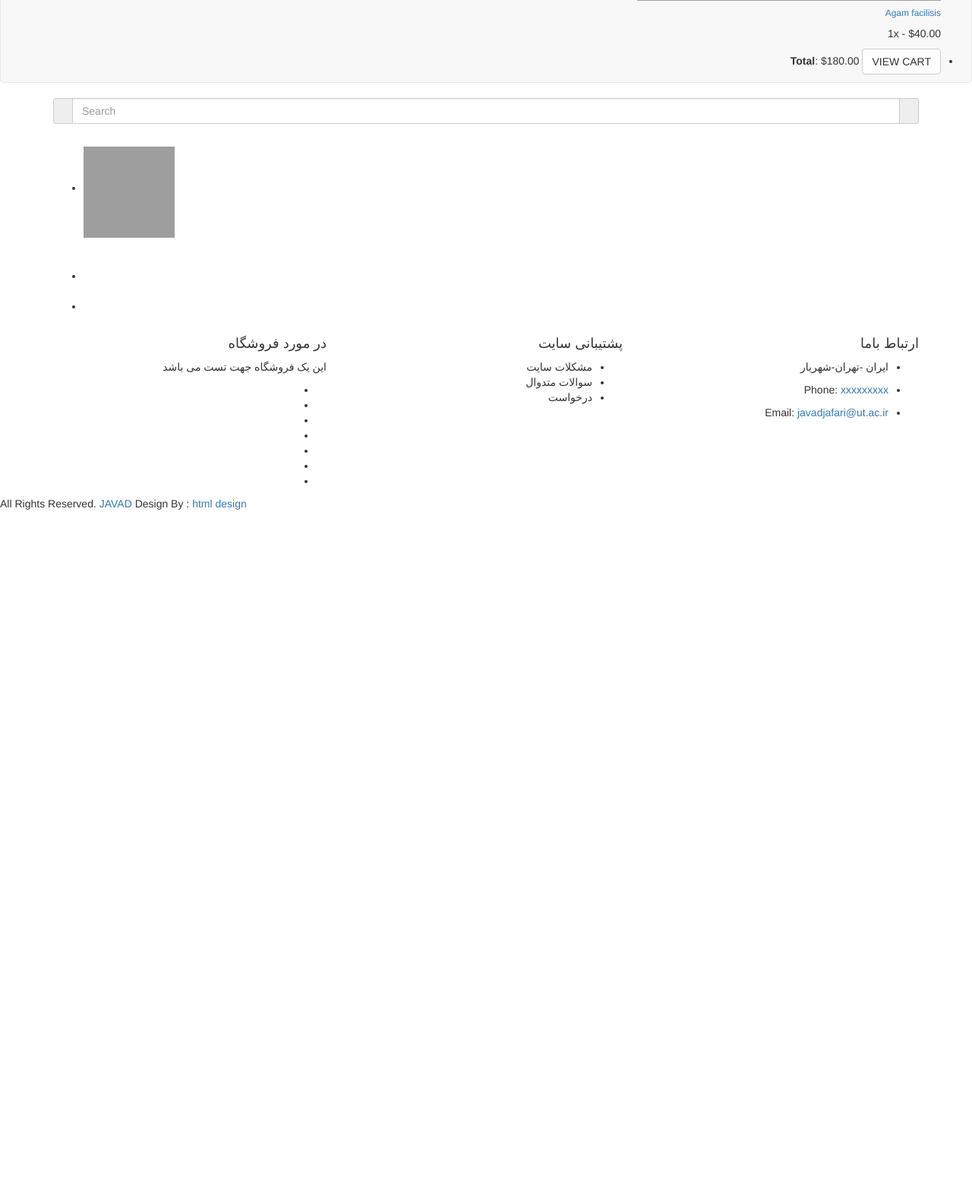
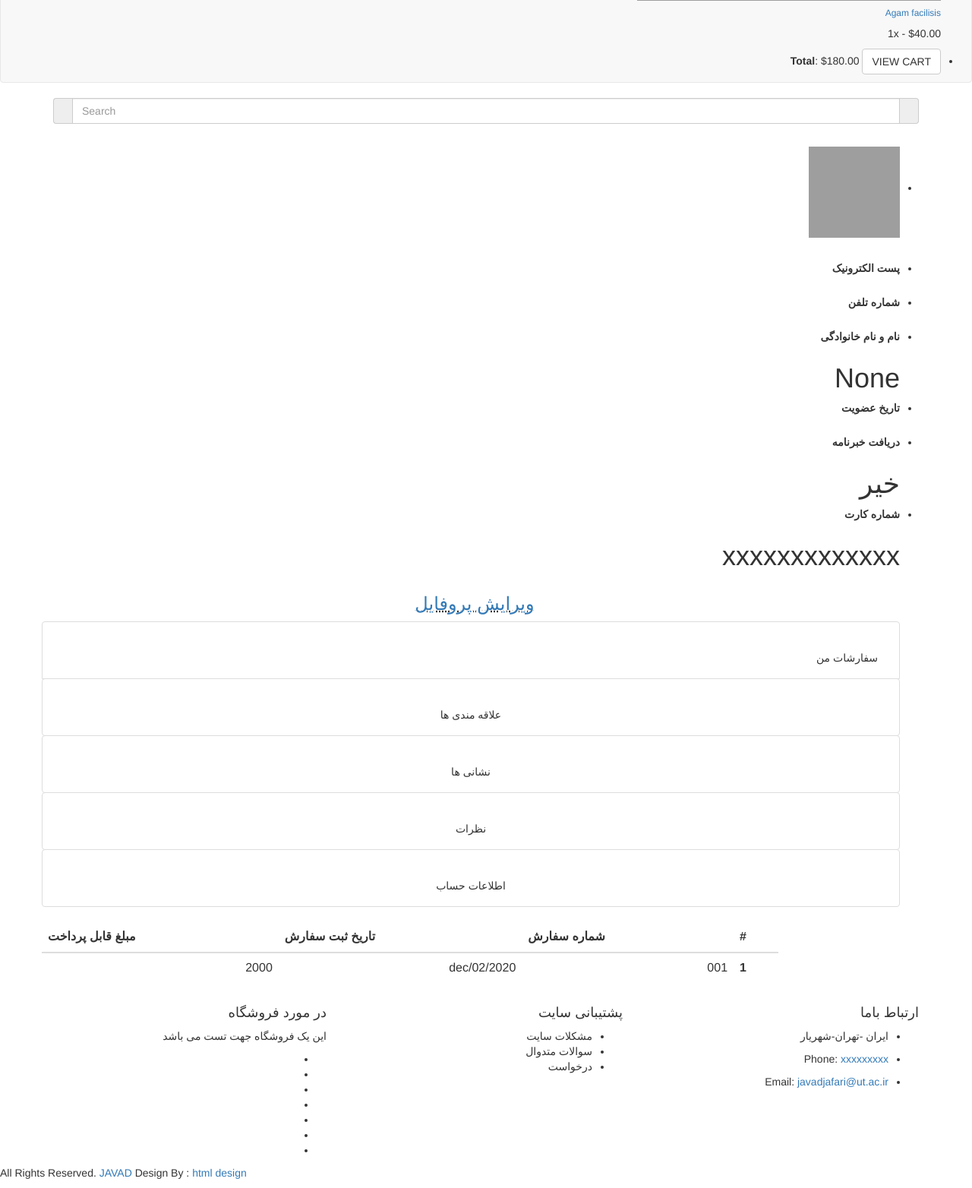
Before and after one commit to javad-jafari/mainproject, a Django app: page /accounts/userprofile/1/ in a window 1280 px wide. Shown: the part 1191-2755 px from the top of the page at 76% size. Before the commit the page ends 1862 px from the top, so only its background shows below. Run offline with Django 3.2, Linux system fonts and the light colour scheme; data that the repository does not hold is empty; some libraries are stand-ins or nearby versions; grey boxes are pictures that could not be loaded.

Commit message:
detail and profile extended

```diff
--- a/Products/forms.py
+++ b/Products/forms.py
@@ -9,5 +9,4 @@
         model = Comment
         fields = ('content',)
         labels = {'content': _("Comment"), }
-        help_texts = {'content': _('enter your comment'), }
         widgets = {'content': forms.Textarea(attrs={'cols': 100, 'rows': 5})}
--- a/templates/component/commentform.html
+++ b/templates/component/commentform.html
@@ -1,7 +1,9 @@
 {{ form.non_field_errors }}
 {% for field in form %}
+    <p >
+    <h3 class="text-right">نظر خود را وارد کنید</h3>
+    </p>
     <div class="form-group">
-    <label class="bg-success rounded">: بخش نظرات</label>
         {{ field }}
         {% if field.help_text %}
             <small class="form-text text-muted">{{ field.help_text|safe }}</small>
--- a/templates/registration/user_profile.html
+++ b/templates/registration/user_profile.html
@@ -5,10 +5,13 @@
 
 {% block content %}
 
-    <div class="container">
+    <div class="container mt-5 mb-5" dir="rtl">
+        <div class="row border border-info rounded mb-5">
+            <div class=" mx-5">
                 <ul>
                     {% if user.avatar %}
                         <li>
+
                             {{ user.avatar }}
                         </li>
                     {% else %}
@@ -17,14 +20,94 @@
                                  src="https://upload.wikimedia.org/wikipedia/commons/6/67/User_Avatar.png">
                         </li>
                     {% endif %}
+
+                </ul>
+            </div>
+            <div class="mx-5 text-right">
+                <ul>
                     <li>
+                        <label>پست الکترونیک </label>
                         <h1>{{ user.email }}</h1>
                     </li>
 
                     <li>
+                        <label>شماره تلفن </label>
                         <h1>{{ user.mobile }}</h1>
                     </li>
                 </ul>
             </div>
+            <div class="mx-5 text-right">
+                <ul>
+                    {% if user.first_name %}
+                        <li>
+                            <label>نام و نام خانوادگی </label>
+                            <h1>{{ user.first_name }}</h1>
+                        </li>
+                    {% else %}
+                        <li>
+                            <label>نام و نام خانوادگی </label>
+                            <h1>None</h1>
+                        </li>
+                    {% endif %}
+
+
+                    <li>
+                        <label>تاریخ عضویت</label>
+                        <h1>{{ user.date_joined|date:"Y/M/d"|lower }}</h1>
+                    </li>
+                </ul>
+            </div>
+            <div class="mx-5 text-right">
+                <ul>
+                    <li>
+                        <label>دریافت خبرنامه </label>
+                        <h1> خیر </h1>
+                    </li>
+
+                    <li>
+                        <label>شماره کارت</label>
+                        <h1> xxxxxxxxxxxxx </h1>
+                    </li>
+                </ul>
+            </div>
+
+        </div>
+    <div class="container text-center "><abbr title="می توانید از طریق این لینک پروفایل خود را ویرایش کنید">
+        <a href=""><h3>ویرایش پروفایل </h3></a></abbr></div>
+
+        <div class="row border border-info mb-5 mt-5">
+            <div class="mx-5">
+                <ul class="list-group col-xl-2 text-right ">
+                    <li class="list-group-item "><h3 class="btn btn-outline-info">سفارشات من</h3></li>
+                    <li class="list-group-item btn"><h3 class="btn btn-outline-info">علاقه مندی ها</h3></li>
+                    <li class="list-group-item btn"><h3 class="btn btn-outline-info">نشانی ها</h3></li>
+                    <li class="list-group-item btn"><h3 class="btn btn-outline-info">نظرات</h3></li>
+                    <li class="list-group-item btn"><h3 class="btn btn-outline-info">اطلاعات حساب</h3></li>
+                </ul>
+            </div>
+            <div class="w-50 " style="margin-right: 200px">
+                <table class="table table-hover">
+                    <thead>
+                    <tr>
+                        <th scope="col">#</th>
+                        <th scope="col">شماره سفارش</th>
+                        <th scope="col">تاریخ ثبت سفارش</th>
+                        <th scope="col">مبلغ قابل پرداخت</th>
+                    </tr>
+                    </thead>
+                    <tbody>
+                    <tr>
+                        <th scope="row">1</th>
+                        <td>001</td>
+                        <td>dec/02/2020</td>
+                        <td>2000</td>
+                    </tr>
+
+                    </tbody>
+                </table>
+            </div>
+
+        </div>
+    </div>
 
 {% endblock %}
```
Also changed, not shown: templates/product.html (+13 -7 lines). Lines whose indentation alone changed are shown as unchanged.
